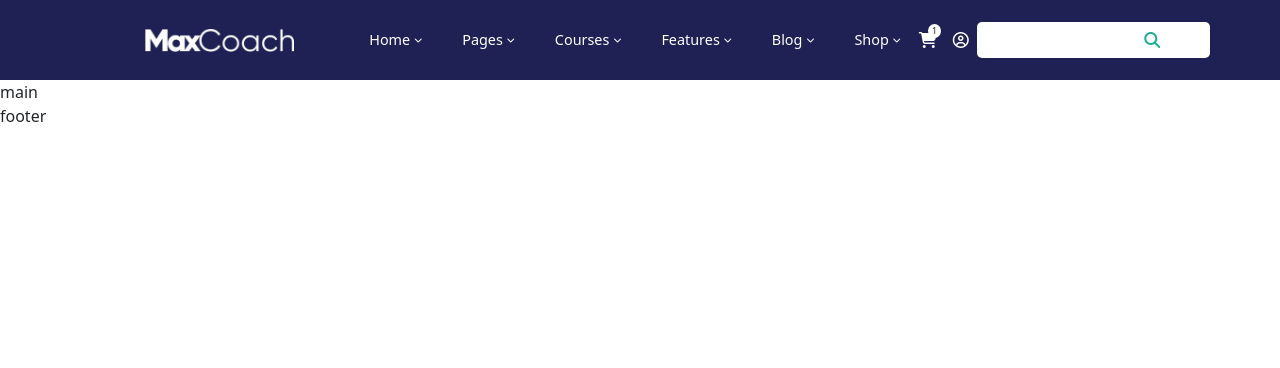
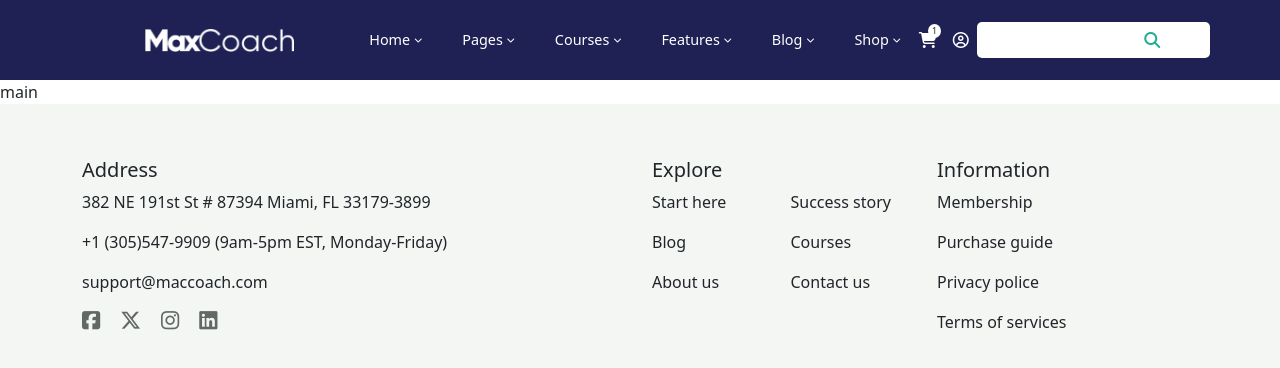
Before and after one commit to EmilianaManzo/proj-html-vuejs, a Vue app: page / in a window 1280 px wide. Shown: the top 368 px of the page. Built offline with nearby package versions, Linux system fonts and the light colour scheme.

Commit message:
[add] footer and partials of footer

```diff
--- a/src/components/Footer.vue
+++ b/src/components/Footer.vue
@@ -1,17 +1,51 @@
 <script>
 import { store } from '../data/store';
+import FooterInfo from './partials/FooterInfo.vue';
+import FooterExplore from './partials/FooterExplore.vue';
+import FooterRightInfo from './partials/Footer-right-info.vue';
   export default {
-
+    data(){
+      return{
+        store
+      }
+    },
+    components:{
+      FooterInfo,
+      FooterExplore,
+      FooterRightInfo
+    }
   }
 </script>
 
 <template>
-  <div>
-    footer
-  </div>
+  <footer>
+    <div class="container h-100">
+      <div class="row row-upper h-75 flex-wrap align-content-center ">
+        <div class="col">
+          <FooterInfo />
+        </div>
+        <div class="col">
+          <div class="row align-content-center ">
+            <FooterExplore />
+            <FooterRightInfo />
+          </div>
+        </div>
+      </div>
+      <div class="row row-bottom h-25">
+        <div class="col">
+
+        </div>
+      </div>
+    </div>
+  </footer>
 </template>
 
 
 <style lang="scss" scoped>
-@use '../assets/scss/main.scss'
+@use '../assets/scss/main.scss' as *;
+
+footer{
+  height: 400px;
+  background-color:$block-bcg ;
+}
 </style>
--- a/src/components/Header.vue
+++ b/src/components/Header.vue
@@ -20,7 +20,7 @@ import { store } from '../data/store';
         </div>
         <nav class="col col-nav p-0 d-flex align-items-center justify-content-center">
             <ul class="ul-nav m-0">
-              <li v-for="(element, indice) in store.nav" :key="indice"><a :href="element.url">{{ element.title }} </a> <i class="fa-solid fa-chevron-down"></i>
+              <li v-for="(element, indice) in store.header_nav" :key="indice"><a :href="element.url">{{ element.title }} </a> <i class="fa-solid fa-chevron-down"></i>
                 <ul class="dropdown d-none">
                   <li v-for="(link, i) in element.navlink" :key="i">{{ link }}</li>
                 </ul>
--- /dev/null
+++ b/src/components/partials/Footer-right-info.vue
@@ -0,0 +1,26 @@
+<script>
+import {store} from '../../data/store';
+export default {
+    data(){
+      return{
+        store
+      }
+    }
+  }
+</script>
+<template>
+  <div class="col w-50 h-100">
+    <h5>Information</h5>
+    <ul class=" p-0 ">
+      <li class="mb-3" v-for="(item, i) in store.footernav.information" :key="`in-${i}`">{{ item }}</li>
+    </ul>
+  </div>
+</template>
+
+
+<style lang="scss" scoped>
+@use '../../assets/scss/main.scss' as *;
+.col{
+  width: 25% !important;
+}
+</style>
--- /dev/null
+++ b/src/components/partials/FooterExplore.vue
@@ -0,0 +1,28 @@
+<script>
+import {store} from '../../data/store';
+  export default {
+    data(){
+      return{
+        store
+      }
+    }
+  }
+</script>
+<template>
+  <div class="col w-50 h-100">
+      <h5>Explore</h5>
+      <ul class=" p-0 ">
+        <li class="mb-3" v-for="(item, i) in store.footernav.explore" :key="`e-${i}`">{{ item }}</li>
+      </ul>
+  </div>
+</template>
+
+
+<style lang="scss" scoped>
+.col{
+  width: 50% !important;
+  ul{
+    columns: 2;
+  }
+}
+</style>
--- /dev/null
+++ b/src/components/partials/FooterInfo.vue
@@ -0,0 +1,29 @@
+<script>
+import {store} from '../../data/store';
+export default {
+    data(){
+      return{
+        store
+      }
+    }
+  }
+</script>
+<template>
+    <h5>Address</h5>
+    <p v-for="(item, i) in store.footernav.address" :key="`a-${i}`">{{ item}}</p>
+    <div class="social">
+      <span v-for="(item, i) in store.footernav.icons" :key="`i-${i}`">
+        <a :href="item.href" target="_blank"><i :class="item.name"></i></a>
+      </span>
+    </div>
+</template>
+
+
+<style lang="scss" scoped>
+@use '../../assets/scss/main.scss' as *;
+i{
+  font-size: 1.3rem;
+  margin-right: 20px;
+  color: $grey-text;
+}
+</style>
--- a/src/data/store.js
+++ b/src/data/store.js
@@ -2,7 +2,7 @@
 import { reactive } from 'vue'
 
 export const store = reactive({
-  nav:[
+  header_nav:[
     {
       title: 'Home',
       url: '#',
@@ -59,4 +59,75 @@ export const store = reactive({
     }
   ],
 
+  footernav:
+    {
+      address :[
+        '382 NE 191st St # 87394 Miami, FL 33179-3899',
+        '+1 (305)547-9909 (9am-5pm EST, Monday-Friday)',
+        'support@maccoach.com'
+      ],
+      icons: [
+        {
+        name : 'fa-brands fa-square-facebook',
+        href: '#'
+        },
+        {
+        name: 'fa-brands fa-x-twitter',
+        href: '#'
+        },
+        {
+        name : 'fa-brands fa-instagram',
+        href: '#'
+        },
+        {
+        name : 'fa-brands fa-linkedin',
+        href: '#'
+        }
+      ],
+      explore :[
+        'Start here',
+        'Blog',
+        'About us',
+        'Success story',
+        'Courses',
+        'Contact us',
+      ],
+
+      information :[
+      'Membership',
+      'Purchase guide',
+      'Privacy police',
+      'Terms of services'
+      ]
+    },
+
+
+
+
+
+
+
+
+
+  //   {
+  //     title: 'Explore',
+  //     explore :[
+  //       'Start here',
+  //       'Success story',
+  //       'Blog',
+  //       'Courses',
+  //       'About using',
+  //       'Contact us',
+  //     ]
+  //   },
+
+  //   {
+  //     information :[
+  //     'Membership',
+  //     'Purchase guide',
+  //     'Privacy police',
+  //     'Terms of services'
+  //     ]
+  //   }
+  // ]
 })
```
